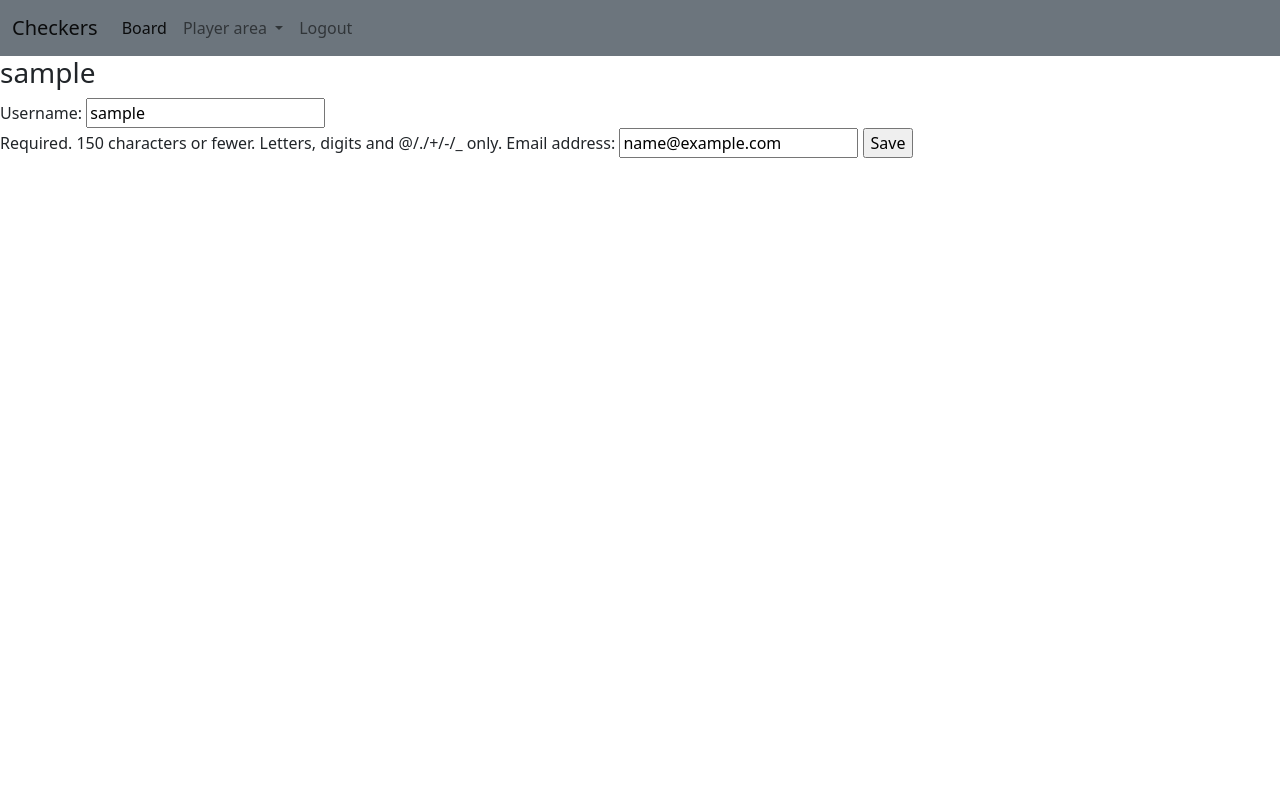
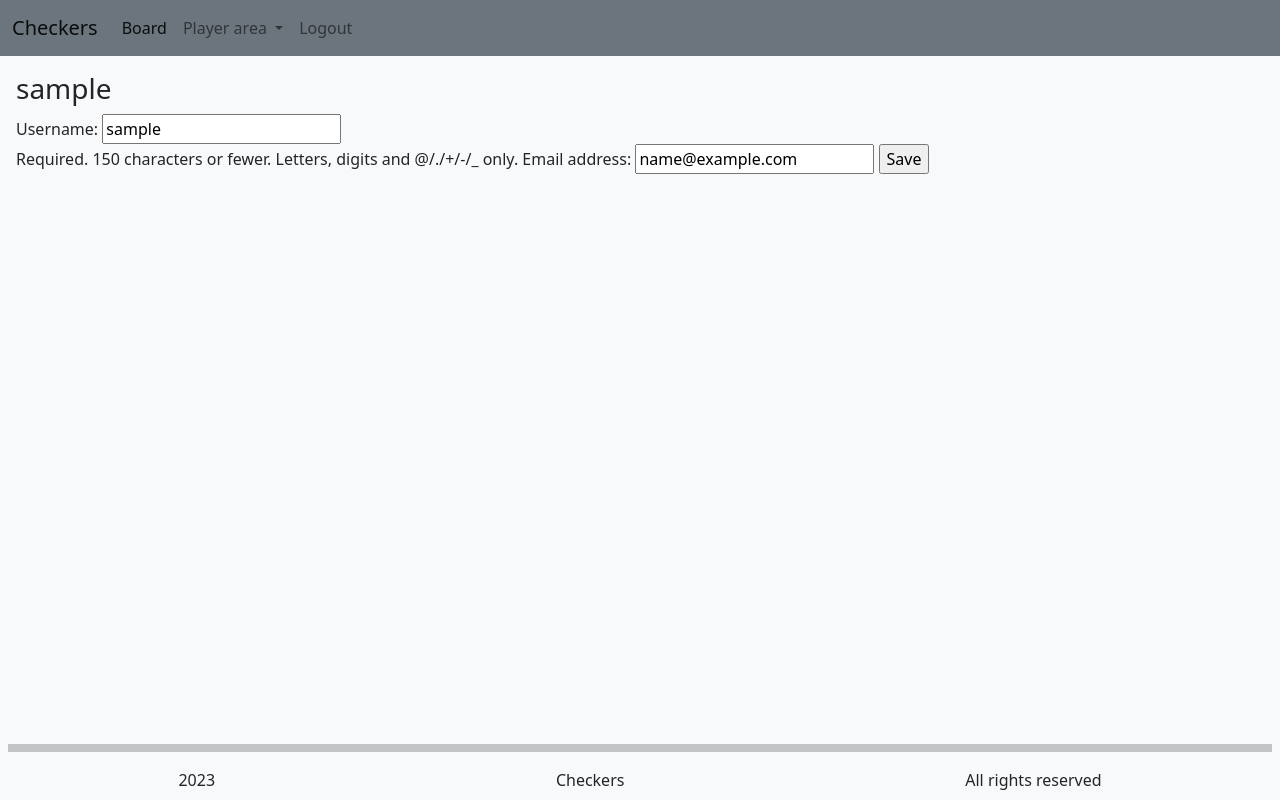
Before and after one commit to victor-nuzhniy/checkers, a Django app: page /account/update/1 in a window 1280 px wide. Run offline with Django 4.2, Linux system fonts and the light colour scheme; the visitor is signed in with stand-in values (Sample User, id 1).

Commit message:
dev-new added footer.html

```diff
--- a/play/templates/play/base.html
+++ b/play/templates/play/base.html
@@ -24,9 +24,12 @@
             crossorigin="anonymous"
     ></script>
 </head>
-<body>
+<body class="bg-light">
     {% include 'play/samples/navbar.html' %}
-    {% block content %}
-    {% endblock content %}
+    <div class="w-100 p-3">
+        {% block content %}
+        {% endblock content %}
+    </div>
+    {% include 'play/samples/footer.html' %}
 </body>
 </html>
--- /dev/null
+++ b/play/templates/play/samples/footer.html
@@ -0,0 +1,10 @@
+{% load static %}
+
+<footer class="w-100 fixed-bottom p-2">
+    <hr class="p-1">
+    <div class="d-flex flex-row align-items-center justify-content-around">
+        <div>2023</div>
+        <a href="#" class="text-decoration-none link-dark">Checkers</a>
+        <div>All rights reserved</div>
+    </div>
+</footer>
```
